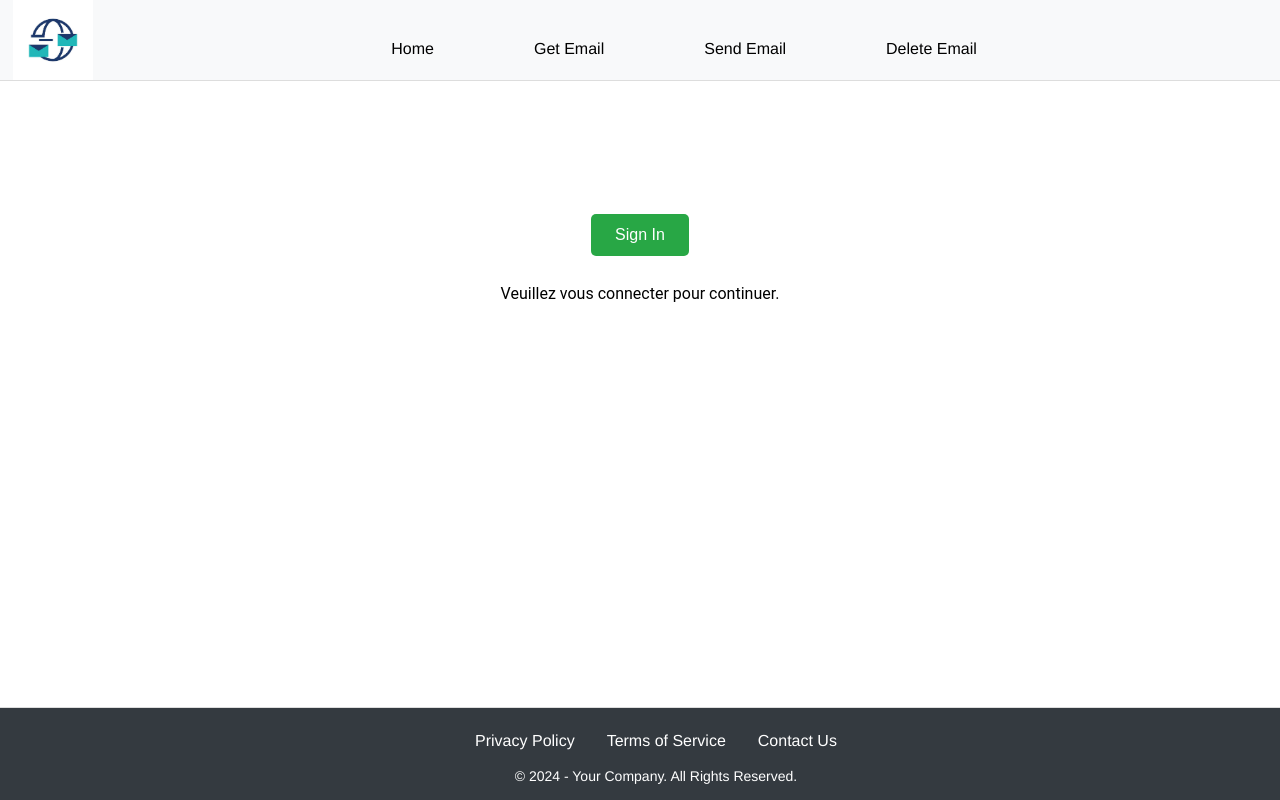
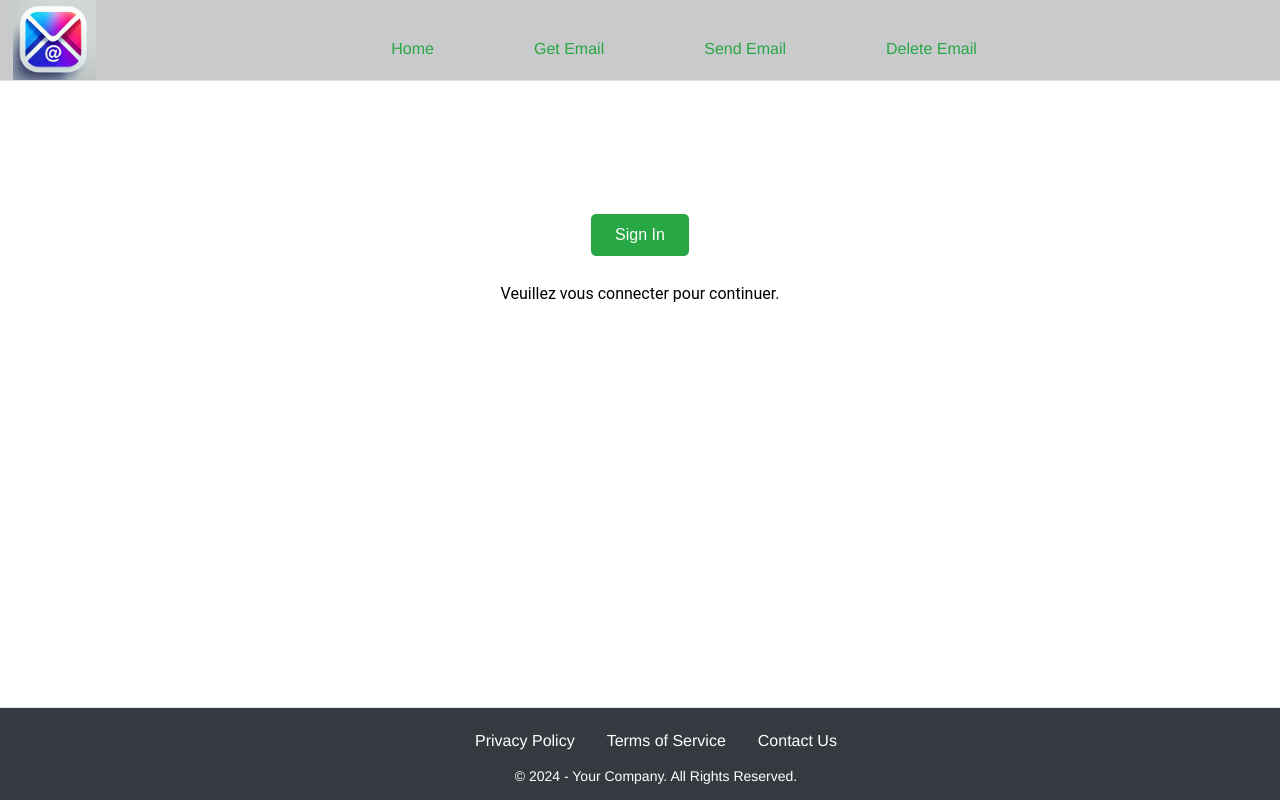
Before and after one commit to alexandre-bussiere/Vue_Project_IDD, a Vue app: page / in a window 1280 px wide. Built offline with nearby package versions, Linux system fonts and the light colour scheme.

Commit message:
modification css

```diff
--- a/src/components/base_header.vue
+++ b/src/components/base_header.vue
@@ -1,7 +1,7 @@
 <template>
   <header class="base-header">
     <nav>
-      <img id ="logo" src="../assets/free_logo_email.jpg" alt="description de l'image">
+      <img id ="logo" src="../assets/Mail_Logo.png" alt="description de l'image">
       <ul>
         <li>Home</li>
         <li>Get Email</li>
@@ -41,7 +41,8 @@ export default {
   /* width: 10%; */
 }
 .base-header {
-  background-color: #f8f9fa;
+  background-color: #c8cacc;
+  color:#28a745;
   padding: 24px;
   border-bottom: 1px solid #ddd;
   position: fixed;
```
